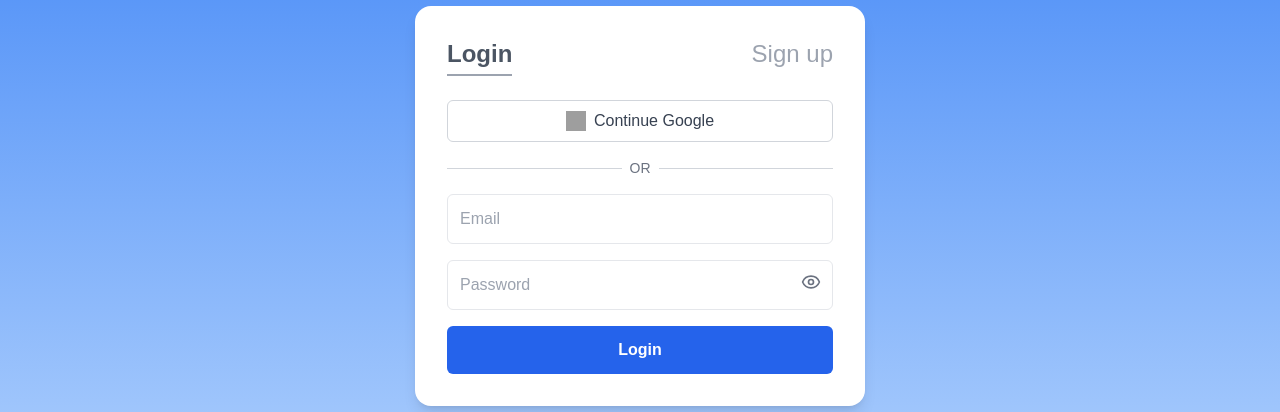
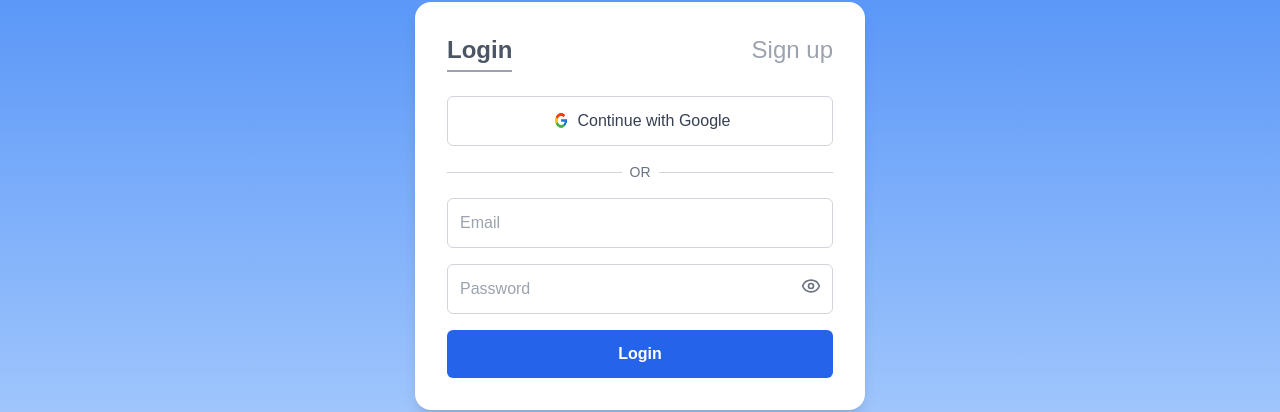
Before and after one commit to Mr-Ndi/MBank, a Next.js app in the folder frontside/: page /login in a window 1280 px wide. Shown: the part 194-606 px from the top of the page. Built offline with nearby package versions, Linux system fonts and the light colour scheme; grey boxes are pictures that could not be loaded.

Commit message:
Signup and login completed

```diff
--- a/frontside/app/login/page.tsx
+++ b/frontside/app/login/page.tsx
@@ -1,9 +1,23 @@
 "use client";
 import React, { useState } from "react";
 import { Eye, EyeOff } from "lucide-react";
+import { useRouter } from "next/navigation";
 
 const LoginPage = () => {
   const [showPassword, setShowPassword] = useState(false);
+  const [email, setEmail] = useState("");
+  const [password, setPassword] = useState("");
+  const router = useRouter();
+
+  const handleSubmit = (e: React.FormEvent) => {
+    e.preventDefault();
+    if (!email || !password) {
+      alert("Please fill in all fields!");
+      return;
+    }
+    console.log("Logging in with:", email, password);
+    // Handle authentication logic here
+  };
 
   return (
     <div className="flex items-center justify-center min-h-screen bg-gradient-to-b from-blue-500 to-blue-200">
@@ -13,13 +27,18 @@ const LoginPage = () => {
           <h2 className="text-2xl font-semibold text-gray-600 border-b-2 border-gray-400 pb-1">
             Login
           </h2>
-          <h2 className="text-2xl text-gray-400">Sign up</h2>
+          <h2
+            className="text-2xl text-gray-400 cursor-pointer hover:text-gray-600 transition"
+            onClick={() => router.push("/signup")} // Navigate to sign-up page
+          >
+            Sign up
+          </h2>
         </div>
 
         {/* Google Login Button */}
-        <button className="w-full flex items-center justify-center gap-2 border border-gray-300 text-gray-700 p-2 rounded-md hover:bg-gray-100 transition">
-          <img src="/google-icon.svg" alt="Google" className="w-5 h-5" />
-          Continue Google
+        <button className="w-full flex items-center justify-center gap-2 border border-gray-300 text-gray-700 p-3 rounded-md hover:bg-gray-100 transition">
+          <img src="/google-icon.png" alt="Google" className="w-5 h-5" />
+          Continue with Google
         </button>
 
         {/* OR Divider */}
@@ -30,22 +49,36 @@ const LoginPage = () => {
         </div>
 
         {/* Login Form */}
-        <form className="space-y-4">
+        <form className="space-y-4" onSubmit={handleSubmit}>
           {/* Email Input */}
           <div className="relative">
+            <label htmlFor="email" className="sr-only">
+              Email
+            </label>
             <input
+              id="email"
               type="email"
+              value={email}
+              onChange={(e) => setEmail(e.target.value)}
               placeholder="Email"
-              className="w-full p-3 border rounded-md focus:ring focus:ring-blue-300"
+              className="w-full p-3 border border-gray-300 rounded-md focus:ring focus:ring-blue-300"
+              required
             />
           </div>
 
           {/* Password Input */}
           <div className="relative">
+            <label htmlFor="password" className="sr-only">
+              Password
+            </label>
             <input
+              id="password"
               type={showPassword ? "text" : "password"}
+              value={password}
+              onChange={(e) => setPassword(e.target.value)}
               placeholder="Password"
-              className="w-full p-3 border rounded-md focus:ring focus:ring-blue-300 pr-10"
+              className="w-full p-3 border border-gray-300 rounded-md focus:ring focus:ring-blue-300 pr-10"
+              required
             />
             <button
               type="button"
--- a/frontside/app/signup/page.tsx
+++ b/frontside/app/signup/page.tsx
@@ -1,6 +1,7 @@
 "use client";
 import { useState } from "react";
 import { Eye, EyeOff } from "lucide-react";
+import { useRouter } from "next/navigation";
 
 export default function Signup() {
   const [email, setEmail] = useState("");
@@ -8,6 +9,7 @@ export default function Signup() {
   const [confirmPassword, setConfirmPassword] = useState("");
   const [showPassword, setShowPassword] = useState(false);
   const [showConfirmPassword, setShowConfirmPassword] = useState(false);
+  const router = useRouter();
 
   const handleSignup = (e: React.FormEvent) => {
     e.preventDefault();
@@ -23,7 +25,12 @@ export default function Signup() {
       <div className="bg-white p-8 rounded-2xl shadow-lg w-[450px]">
         {/* Log in | Sign up Header */}
         <div className="flex justify-between mb-6">
-          <h2 className="text-2xl text-gray-400">Log in</h2>
+          <h2
+            className="text-2xl text-gray-400 cursor-pointer hover:text-gray-600 transition"
+            onClick={() => router.push("/login")} // Navigate to login page
+          >
+            Log in
+          </h2>
           <h2 className="text-2xl font-semibold text-gray-600 border-b-2 border-gray-400 pb-1">
             Sign up
           </h2>
@@ -31,8 +38,8 @@ export default function Signup() {
 
         {/* Google Signup Button */}
         <button className="w-full flex items-center justify-center gap-2 border border-gray-300 text-gray-700 p-2 rounded-md hover:bg-gray-100 transition">
-          <img src="/google.svg" alt="Google" className="w-5 h-5" />
-          Continue Google
+          <img src="/google-icon.png" alt="Google" className="w-5 h-5" />
+          Continue with Google
         </button>
 
         {/* OR Divider */}
```
Also changed, not shown: frontside/public/google-icon.png (added).
